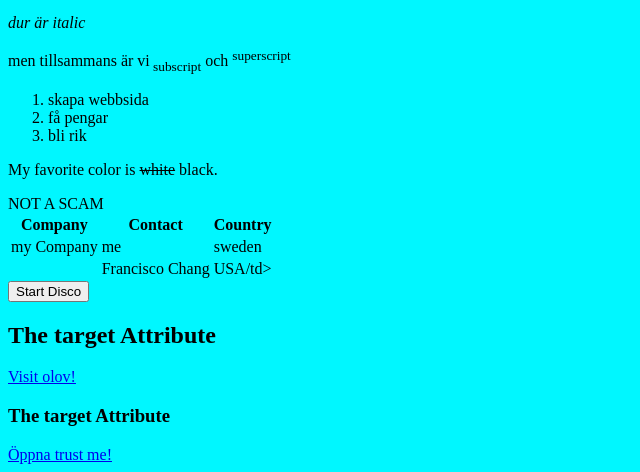
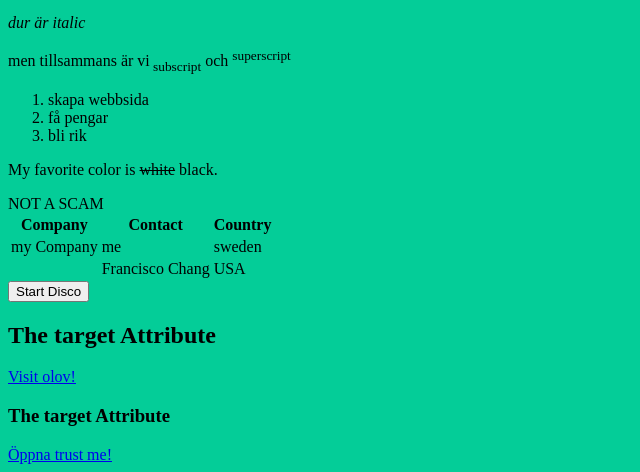
Before and after one commit to jono1219/jono1219.github.io, a plain HTML site: page index.html in a window 1280 px wide. Both pictures are taken after a click on the button "Start Disco". Shown: the part 929-1401 px from the top of the page, without its empty margins (0-640 px from the left). Drawn offline with Linux system fonts and the light colour scheme.

Commit message:
testar disco java

```diff
--- a/index.html
+++ b/index.html
@@ -48,18 +48,29 @@
     <tr>
         <td></td>NOT A SCAM
         <td>Francisco Chang</td>
-        <td>USA/td>
+        <td>USA</td>
     </tr>
 </table>
 <button onclick="startDisco()">Start Disco</button>
 <script>
+    let discoInterval;
+
     function startDisco() {
-        document.body.classList.toggle('disco');
+        if (discoInterval) {
+            clearInterval(discoInterval);
+            discoInterval = null;
+            document.body.style.backgroundColor = '';
+        } else {
+            discoInterval = setInterval(() => {
+                const randomColor = `rgb(${Math.floor(Math.random() * 256)}, ${Math.floor(Math.random() * 256)}, ${Math.floor(Math.random() * 256)})`;
+                document.body.style.backgroundColor = randomColor;
+            }, 500);
+        }
     }
 </script>
 <style>
     .disco {
-        background-color: rgb(0, 247, 255);
+        background-color: rgb(0, 0, 255);
     }
 </style>
 <h2>The target Attribute</h2>
```
